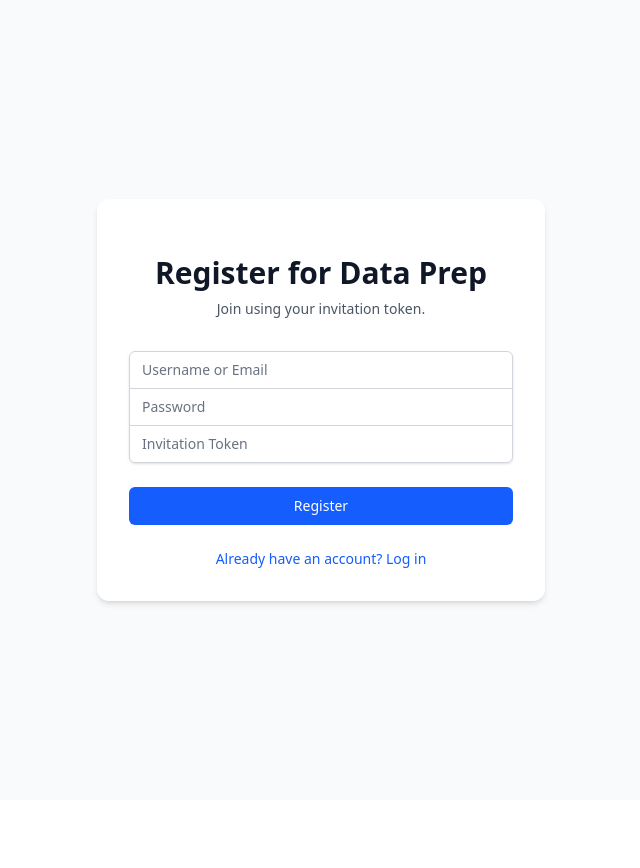
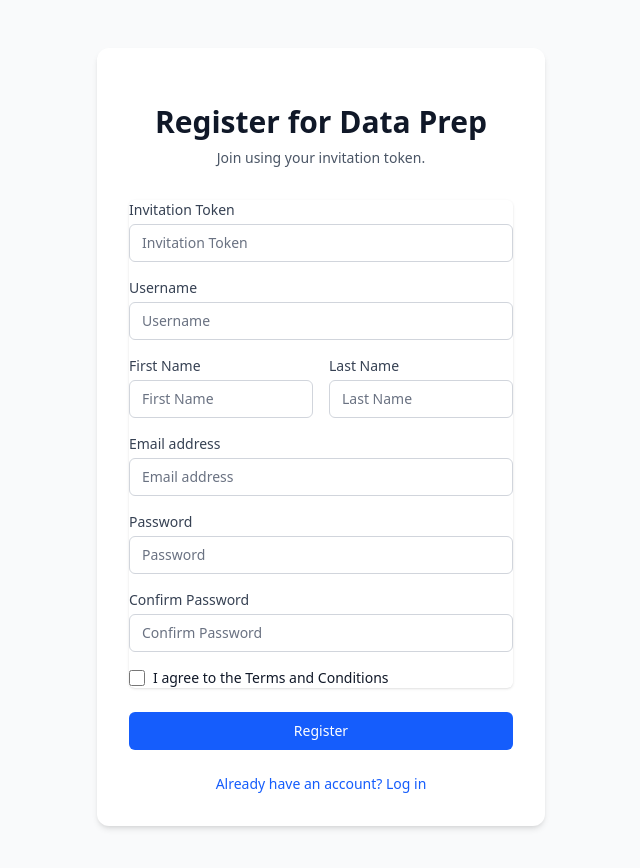
Before and after one commit to MorphoAid/MorphoAid-Frontend, a Vue app in the folder frontend/: page /register/data-prep in a window 1280 px wide. Shown: the top 868 px of the page, without its empty margins (319-959 px from the left). Before the commit the page ends 800 px from the top, so only its background shows below. Built offline with nearby package versions, Linux system fonts and the light colour scheme; no server answers.

Commit message:
feat(ui-auth-srs): align register forms with SRS fields

```diff
--- a/frontend/src/features/auth/views/RegisterDataPrep.vue
+++ b/frontend/src/features/auth/views/RegisterDataPrep.vue
@@ -11,45 +11,91 @@
       </div>
       <form class="mt-8 space-y-6" @submit.prevent="handleRegister">
 
-        <div v-if="errorMsg" class="bg-red-100 border border-red-400 text-red-700 px-4 py-3 rounded relative" role="alert">
-          <span class="block sm:inline">{{ errorMsg }}</span>
+        <div v-if="globalErrorMsg" class="bg-red-100 border border-red-400 text-red-700 px-4 py-3 rounded relative"
+          role="alert">
+          <span class="block sm:inline">{{ globalErrorMsg }}</span>
         </div>
-        <div v-if="successMsg" class="bg-green-100 border border-green-400 text-green-700 px-4 py-3 rounded relative" role="alert">
+        <div v-if="successMsg" class="bg-green-100 border border-green-400 text-green-700 px-4 py-3 rounded relative"
+          role="alert">
           <span class="block sm:inline">{{ successMsg }}</span>
         </div>
 
-        <div class="rounded-md shadow-sm -space-y-px">
+        <div class="rounded-md shadow-sm space-y-4">
           <div>
-            <label for="username" class="sr-only">Username/Email</label>
-            <input id="username" name="username" type="text" required v-model="form.username"
-                   class="appearance-none rounded-none relative block w-full px-3 py-2 border border-gray-300 placeholder-gray-500 text-gray-900 rounded-t-md focus:outline-none focus:ring-blue-500 focus:border-blue-500 focus:z-10 sm:text-sm"
-                   placeholder="Username or Email">
+            <label for="invitationToken" class="block text-sm font-medium text-gray-700">Invitation Token</label>
+            <input id="invitationToken" name="invitationToken" type="text" required v-model="form.invitationToken"
+              class="mt-1 appearance-none relative block w-full px-3 py-2 border border-gray-300 placeholder-gray-500 text-gray-900 rounded-md focus:outline-none focus:ring-blue-500 focus:border-blue-500 sm:text-sm"
+              :class="{ 'border-red-500': fieldErrors.invitationToken }" placeholder="Invitation Token">
+            <p v-if="fieldErrors.invitationToken" class="mt-1 text-xs text-red-600">{{ fieldErrors.invitationToken }}
+            </p>
           </div>
           <div>
-            <label for="password" class="sr-only">Password</label>
-            <input id="password" name="password" type="password" required v-model="form.password"
-                   class="appearance-none rounded-none relative block w-full px-3 py-2 border border-gray-300 placeholder-gray-500 text-gray-900 focus:outline-none focus:ring-blue-500 focus:border-blue-500 focus:z-10 sm:text-sm"
-                   placeholder="Password">
+            <label for="username" class="block text-sm font-medium text-gray-700">Username</label>
+            <input id="username" name="username" type="text" required v-model="form.username"
+              class="mt-1 appearance-none relative block w-full px-3 py-2 border border-gray-300 placeholder-gray-500 text-gray-900 rounded-md focus:outline-none focus:ring-blue-500 focus:border-blue-500 sm:text-sm"
+              :class="{ 'border-red-500': fieldErrors.username }" placeholder="Username">
+            <p v-if="fieldErrors.username" class="mt-1 text-xs text-red-600">{{ fieldErrors.username }}</p>
+          </div>
+          <div class="grid grid-cols-2 gap-4">
+            <div>
+              <label for="firstName" class="block text-sm font-medium text-gray-700">First Name</label>
+              <input id="firstName" name="firstName" type="text" required v-model="form.firstName"
+                class="mt-1 appearance-none relative block w-full px-3 py-2 border border-gray-300 placeholder-gray-500 text-gray-900 rounded-md focus:outline-none focus:ring-blue-500 focus:border-blue-500 sm:text-sm"
+                :class="{ 'border-red-500': fieldErrors.firstName }" placeholder="First Name">
+              <p v-if="fieldErrors.firstName" class="mt-1 text-xs text-red-600">{{ fieldErrors.firstName }}</p>
+            </div>
+            <div>
+              <label for="lastName" class="block text-sm font-medium text-gray-700">Last Name</label>
+              <input id="lastName" name="lastName" type="text" required v-model="form.lastName"
+                class="mt-1 appearance-none relative block w-full px-3 py-2 border border-gray-300 placeholder-gray-500 text-gray-900 rounded-md focus:outline-none focus:ring-blue-500 focus:border-blue-500 sm:text-sm"
+                :class="{ 'border-red-500': fieldErrors.lastName }" placeholder="Last Name">
+              <p v-if="fieldErrors.lastName" class="mt-1 text-xs text-red-600">{{ fieldErrors.lastName }}</p>
+            </div>
           </div>
           <div>
-            <label for="invitationToken" class="sr-only">Invitation Token</label>
-            <input id="invitationToken" name="invitationToken" type="text" required v-model="form.invitationToken"
-                   class="appearance-none rounded-none relative block w-full px-3 py-2 border border-gray-300 placeholder-gray-500 text-gray-900 rounded-b-md focus:outline-none focus:ring-blue-500 focus:border-blue-500 focus:z-10 sm:text-sm"
-                   placeholder="Invitation Token">
+            <label for="email" class="block text-sm font-medium text-gray-700">Email address</label>
+            <input id="email" name="email" type="email" required v-model="form.email"
+              class="mt-1 appearance-none relative block w-full px-3 py-2 border border-gray-300 placeholder-gray-500 text-gray-900 rounded-md focus:outline-none focus:ring-blue-500 focus:border-blue-500 sm:text-sm"
+              :class="{ 'border-red-500': fieldErrors.email }" placeholder="Email address">
+            <p v-if="fieldErrors.email" class="mt-1 text-xs text-red-600">{{ fieldErrors.email }}</p>
           </div>
+          <div>
+            <label for="password" class="block text-sm font-medium text-gray-700">Password</label>
+            <input id="password" name="password" type="password" required v-model="form.password"
+              class="mt-1 appearance-none relative block w-full px-3 py-2 border border-gray-300 placeholder-gray-500 text-gray-900 rounded-md focus:outline-none focus:ring-blue-500 focus:border-blue-500 sm:text-sm"
+              :class="{ 'border-red-500': fieldErrors.password }" placeholder="Password">
+            <p v-if="fieldErrors.password" class="mt-1 text-xs text-red-600">{{ fieldErrors.password }}</p>
+          </div>
+          <div>
+            <label for="confirmPassword" class="block text-sm font-medium text-gray-700">Confirm Password</label>
+            <input id="confirmPassword" name="confirmPassword" type="password" required v-model="form.confirmPassword"
+              class="mt-1 appearance-none relative block w-full px-3 py-2 border border-gray-300 placeholder-gray-500 text-gray-900 rounded-md focus:outline-none focus:ring-blue-500 focus:border-blue-500 sm:text-sm"
+              :class="{ 'border-red-500': fieldErrors.confirmPassword }" placeholder="Confirm Password">
+            <p v-if="fieldErrors.confirmPassword" class="mt-1 text-xs text-red-600">{{ fieldErrors.confirmPassword }}
+            </p>
+          </div>
+          <div class="flex items-center">
+            <input id="agreeTerms" name="agreeTerms" type="checkbox" required v-model="form.agreeTerms"
+              class="h-4 w-4 text-blue-600 focus:ring-blue-500 border-gray-300 rounded"
+              :class="{ 'border-red-500': fieldErrors.agreeTerms }">
+            <label for="agreeTerms" class="ml-2 block text-sm text-gray-900">
+              I agree to the Terms and Conditions
+            </label>
+          </div>
+          <p v-if="fieldErrors.agreeTerms" class="mt-1 text-xs text-red-600">{{ fieldErrors.agreeTerms }}</p>
         </div>
 
         <div>
-           <button type="submit" :disabled="loading"
-                  class="group relative w-full flex justify-center py-2 px-4 border border-transparent text-sm font-medium rounded-md text-white bg-blue-600 hover:bg-blue-700 focus:outline-none focus:ring-2 focus:ring-offset-2 focus:ring-blue-500 disabled:opacity-50">
+          <button type="submit" :disabled="loading"
+            class="group relative w-full flex justify-center py-2 px-4 border border-transparent text-sm font-medium rounded-md text-white bg-blue-600 hover:bg-blue-700 focus:outline-none focus:ring-2 focus:ring-offset-2 focus:ring-blue-500 disabled:opacity-50">
             {{ loading ? 'Registering...' : 'Register' }}
           </button>
         </div>
 
         <div class="text-center text-sm">
-           <router-link to="/login" class="font-medium text-blue-600 hover:text-blue-500">
-             Already have an account? Log in
-           </router-link>
+          <router-link to="/login" class="font-medium text-blue-600 hover:text-blue-500">
+            Already have an account? Log in
+          </router-link>
         </div>
       </form>
     </div>
@@ -63,10 +109,14 @@ import { useRouter, useRoute } from 'vue-router';
 
 const router = useRouter();
 const route = useRoute();
-
 const form = reactive({
   username: '',
+  firstName: '',
+  lastName: '',
+  email: '',
   password: '',
+  confirmPassword: '',
+  agreeTerms: false,
   invitationToken: ''
 });
 
@@ -76,20 +126,54 @@ onMounted(() => {
   }
 });
 
+const fieldErrors = reactive({});
+const globalErrorMsg = ref('');
+const successMsg = ref('');
 const loading = ref(false);
-const errorMsg = ref('');
-const successMsg = ref('');
+
+const validateForm = () => {
+  let isValid = true;
+  Object.keys(fieldErrors).forEach(key => delete fieldErrors[key]);
+
+  if (!form.invitationToken) {
+    fieldErrors.invitationToken = "Invitation token is required.";
+    isValid = false;
+  }
+
+  if (form.username.length < 3 || form.username.length > 10) {
+    fieldErrors.username = "Username must be between 3 and 10 characters.";
+    isValid = false;
+  }
+
+  const alphaRegex = /^[A-Za-z]+$/;
+  if (!alphaRegex.test(form.firstName)) {
+    fieldErrors.firstName = "First name must contain only alphabetic characters.";
+    isValid = false;
+  }
+
+  if (!alphaRegex.test(form.lastName)) {
+    fieldErrors.lastName = "Last name must contain only alphabetic characters.";
+    isValid = false;
+  }
+
+  if (form.password !== form.confirmPassword) {
+    fieldErrors.confirmPassword = "Passwords do not match.";
+    isValid = false;
+  }
+
+  if (!form.agreeTerms) {
+    fieldErrors.agreeTerms = "You must agree to the terms.";
+    isValid = false;
+  }
+
+  return isValid;
+};
 
 const handleRegister = async () => {
-  errorMsg.value = '';
+  globalErrorMsg.value = '';
   successMsg.value = '';
 
-  if (!form.username || !form.password || !form.invitationToken) {
-    errorMsg.value = "Please fill in all fields.";
-    return;
-  }
-  if (form.password.length < 6) {
-    errorMsg.value = "Password must be at least 6 characters.";
+  if (!validateForm()) {
     return;
   }
 
@@ -97,14 +181,20 @@ const handleRegister = async () => {
   try {
     await authService.registerDataPrep(form);
     successMsg.value = "Registration successful! You can now log in.";
-    form.username = '';
-    form.password = '';
-    form.invitationToken = '';
+    Object.keys(form).forEach(key => {
+      if (typeof form[key] === 'boolean') form[key] = false;
+      else form[key] = '';
+    });
     setTimeout(() => {
       router.push('/login');
     }, 2000);
   } catch (err) {
-    errorMsg.value = err.response?.data?.message || err.message || "Registration failed.";
+    if (err.response?.data?.errors) {
+      // Backend returned field-level errors
+      Object.assign(fieldErrors, err.response.data.errors);
+    } else {
+      globalErrorMsg.value = err.response?.data?.message || err.message || "Registration failed.";
+    }
   } finally {
     loading.value = false;
   }
--- a/frontend/src/features/auth/views/RegisterDataUse.vue
+++ b/frontend/src/features/auth/views/RegisterDataUse.vue
@@ -11,39 +11,83 @@
       </div>
       <form class="mt-8 space-y-6" @submit.prevent="handleRegister">
 
-        <div v-if="errorMsg" class="bg-red-100 border border-red-400 text-red-700 px-4 py-3 rounded relative" role="alert">
-          <span class="block sm:inline">{{ errorMsg }}</span>
+        <div v-if="globalErrorMsg" class="bg-red-100 border border-red-400 text-red-700 px-4 py-3 rounded relative"
+          role="alert">
+          <span class="block sm:inline">{{ globalErrorMsg }}</span>
         </div>
-        <div v-if="successMsg" class="bg-green-100 border border-green-400 text-green-700 px-4 py-3 rounded relative" role="alert">
+        <div v-if="successMsg" class="bg-green-100 border border-green-400 text-green-700 px-4 py-3 rounded relative"
+          role="alert">
           <span class="block sm:inline">{{ successMsg }}</span>
         </div>
 
-        <div class="rounded-md shadow-sm -space-y-px">
+        <div class="rounded-md shadow-sm space-y-4">
           <div>
-            <label for="username" class="sr-only">Username/Email</label>
+            <label for="username" class="block text-sm font-medium text-gray-700">Username</label>
             <input id="username" name="username" type="text" required v-model="form.username"
-                   class="appearance-none rounded-none relative block w-full px-3 py-2 border border-gray-300 placeholder-gray-500 text-gray-900 rounded-t-md focus:outline-none focus:ring-blue-500 focus:border-blue-500 focus:z-10 sm:text-sm"
-                   placeholder="Username or Email">
+              class="mt-1 appearance-none relative block w-full px-3 py-2 border border-gray-300 placeholder-gray-500 text-gray-900 rounded-md focus:outline-none focus:ring-blue-500 focus:border-blue-500 sm:text-sm"
+              :class="{ 'border-red-500': fieldErrors.username }" placeholder="Username">
+            <p v-if="fieldErrors.username" class="mt-1 text-xs text-red-600">{{ fieldErrors.username }}</p>
+          </div>
+          <div class="grid grid-cols-2 gap-4">
+            <div>
+              <label for="firstName" class="block text-sm font-medium text-gray-700">First Name</label>
+              <input id="firstName" name="firstName" type="text" required v-model="form.firstName"
+                class="mt-1 appearance-none relative block w-full px-3 py-2 border border-gray-300 placeholder-gray-500 text-gray-900 rounded-md focus:outline-none focus:ring-blue-500 focus:border-blue-500 sm:text-sm"
+                :class="{ 'border-red-500': fieldErrors.firstName }" placeholder="First Name">
+              <p v-if="fieldErrors.firstName" class="mt-1 text-xs text-red-600">{{ fieldErrors.firstName }}</p>
+            </div>
+            <div>
+              <label for="lastName" class="block text-sm font-medium text-gray-700">Last Name</label>
+              <input id="lastName" name="lastName" type="text" required v-model="form.lastName"
+                class="mt-1 appearance-none relative block w-full px-3 py-2 border border-gray-300 placeholder-gray-500 text-gray-900 rounded-md focus:outline-none focus:ring-blue-500 focus:border-blue-500 sm:text-sm"
+                :class="{ 'border-red-500': fieldErrors.lastName }" placeholder="Last Name">
+              <p v-if="fieldErrors.lastName" class="mt-1 text-xs text-red-600">{{ fieldErrors.lastName }}</p>
+            </div>
           </div>
           <div>
-            <label for="password" class="sr-only">Password</label>
+            <label for="email" class="block text-sm font-medium text-gray-700">Email address</label>
+            <input id="email" name="email" type="email" required v-model="form.email"
+              class="mt-1 appearance-none relative block w-full px-3 py-2 border border-gray-300 placeholder-gray-500 text-gray-900 rounded-md focus:outline-none focus:ring-blue-500 focus:border-blue-500 sm:text-sm"
+              :class="{ 'border-red-500': fieldErrors.email }" placeholder="Email address">
+            <p v-if="fieldErrors.email" class="mt-1 text-xs text-red-600">{{ fieldErrors.email }}</p>
+          </div>
+          <div>
+            <label for="password" class="block text-sm font-medium text-gray-700">Password</label>
             <input id="password" name="password" type="password" required v-model="form.password"
-                   class="appearance-none rounded-none relative block w-full px-3 py-2 border border-gray-300 placeholder-gray-500 text-gray-900 rounded-b-md focus:outline-none focus:ring-blue-500 focus:border-blue-500 focus:z-10 sm:text-sm"
-                   placeholder="Password">
+              class="mt-1 appearance-none relative block w-full px-3 py-2 border border-gray-300 placeholder-gray-500 text-gray-900 rounded-md focus:outline-none focus:ring-blue-500 focus:border-blue-500 sm:text-sm"
+              :class="{ 'border-red-500': fieldErrors.password }" placeholder="Password">
+            <p v-if="fieldErrors.password" class="mt-1 text-xs text-red-600">{{ fieldErrors.password }}</p>
           </div>
+          <div>
+            <label for="confirmPassword" class="block text-sm font-medium text-gray-700">Confirm Password</label>
+            <input id="confirmPassword" name="confirmPassword" type="password" required v-model="form.confirmPassword"
+              class="mt-1 appearance-none relative block w-full px-3 py-2 border border-gray-300 placeholder-gray-500 text-gray-900 rounded-md focus:outline-none focus:ring-blue-500 focus:border-blue-500 sm:text-sm"
+              :class="{ 'border-red-500': fieldErrors.confirmPassword }" placeholder="Confirm Password">
+            <p v-if="fieldErrors.confirmPassword" class="mt-1 text-xs text-red-600">{{ fieldErrors.confirmPassword }}
+            </p>
+          </div>
+          <div class="flex items-center">
+            <input id="agreeTerms" name="agreeTerms" type="checkbox" required v-model="form.agreeTerms"
+              class="h-4 w-4 text-blue-600 focus:ring-blue-500 border-gray-300 rounded"
+              :class="{ 'border-red-500': fieldErrors.agreeTerms }">
+            <label for="agreeTerms" class="ml-2 block text-sm text-gray-900">
+              I agree to the Terms and Conditions
+            </label>
+          </div>
+          <p v-if="fieldErrors.agreeTerms" class="mt-1 text-xs text-red-600">{{ fieldErrors.agreeTerms }}</p>
         </div>
 
         <div>
-           <button type="submit" :disabled="loading"
-                  class="group relative w-full flex justify-center py-2 px-4 border border-transparent text-sm font-medium rounded-md text-white bg-blue-600 hover:bg-blue-700 focus:outline-none focus:ring-2 focus:ring-offset-2 focus:ring-blue-500 disabled:opacity-50">
+          <button type="submit" :disabled="loading"
+            class="group relative w-full flex justify-center py-2 px-4 border border-transparent text-sm font-medium rounded-md text-white bg-blue-600 hover:bg-blue-700 focus:outline-none focus:ring-2 focus:ring-offset-2 focus:ring-blue-500 disabled:opacity-50">
             {{ loading ? 'Registering...' : 'Register' }}
           </button>
         </div>
 
         <div class="text-center text-sm">
-           <router-link to="/login" class="font-medium text-blue-600 hover:text-blue-500">
-             Already have an account? Log in
-           </router-link>
+          <router-link to="/login" class="font-medium text-blue-600 hover:text-blue-500">
+            Already have an account? Log in
+          </router-link>
         </div>
       </form>
     </div>
@@ -58,22 +102,57 @@ import { useRouter } from 'vue-router';
 const router = useRouter();
 const form = reactive({
   username: '',
-  password: ''
+  firstName: '',
+  lastName: '',
+  email: '',
+  password: '',
+  confirmPassword: '',
+  agreeTerms: false
 });
+
+const fieldErrors = reactive({});
+const globalErrorMsg = ref('');
+const successMsg = ref('');
 const loading = ref(false);
-const errorMsg = ref('');
-const successMsg = ref('');
+
+const validateForm = () => {
+  let isValid = true;
+  Object.keys(fieldErrors).forEach(key => delete fieldErrors[key]);
+
+  if (form.username.length < 3 || form.username.length > 10) {
+    fieldErrors.username = "Username must be between 3 and 10 characters.";
+    isValid = false;
+  }
+
+  const alphaRegex = /^[A-Za-z]+$/;
+  if (!alphaRegex.test(form.firstName)) {
+    fieldErrors.firstName = "First name must contain only alphabetic characters.";
+    isValid = false;
+  }
+
+  if (!alphaRegex.test(form.lastName)) {
+    fieldErrors.lastName = "Last name must contain only alphabetic characters.";
+    isValid = false;
+  }
+
+  if (form.password !== form.confirmPassword) {
+    fieldErrors.confirmPassword = "Passwords do not match.";
+    isValid = false;
+  }
+
+  if (!form.agreeTerms) {
+    fieldErrors.agreeTerms = "You must agree to the terms.";
+    isValid = false;
+  }
+
+  return isValid;
+};
 
 const handleRegister = async () => {
-  errorMsg.value = '';
+  globalErrorMsg.value = '';
   successMsg.value = '';
 
-  if (!form.username || !form.password) {
-    errorMsg.value = "Please fill in all fields.";
-    return;
-  }
-  if (form.password.length < 6) {
-    errorMsg.value = "Password must be at least 6 characters.";
+  if (!validateForm()) {
     return;
   }
 
@@ -81,13 +160,20 @@ const handleRegister = async () => {
   try {
     await authService.registerDataUse(form);
     successMsg.value = "Registration successful! You can now log in.";
-    form.username = '';
-    form.password = '';
+    Object.keys(form).forEach(key => {
+      if (typeof form[key] === 'boolean') form[key] = false;
+      else form[key] = '';
+    });
     setTimeout(() => {
       router.push('/login');
     }, 2000);
   } catch (err) {
-    errorMsg.value = err.response?.data?.message || err.message || "Registration failed.";
+    if (err.response?.data?.errors) {
+      // Backend returned field-level errors
+      Object.assign(fieldErrors, err.response.data.errors);
+    } else {
+      globalErrorMsg.value = err.response?.data?.message || err.message || "Registration failed.";
+    }
   } finally {
     loading.value = false;
   }
--- a/frontend/src/services/auth.service.js
+++ b/frontend/src/services/auth.service.js
@@ -2,11 +2,11 @@ import http from '@/services/http';
 
 export const authService = {
     async registerDataUse(data) {
-        return http.post('/auth/register/data-use', data);
+        return http.post('/auth/register', data);
     },
 
     async registerDataPrep(data) {
-        return http.post('/auth/register/data-prep', data);
+        return http.post('/auth/register/dataprep', data);
     },
 
     async login(email, password) {
```
